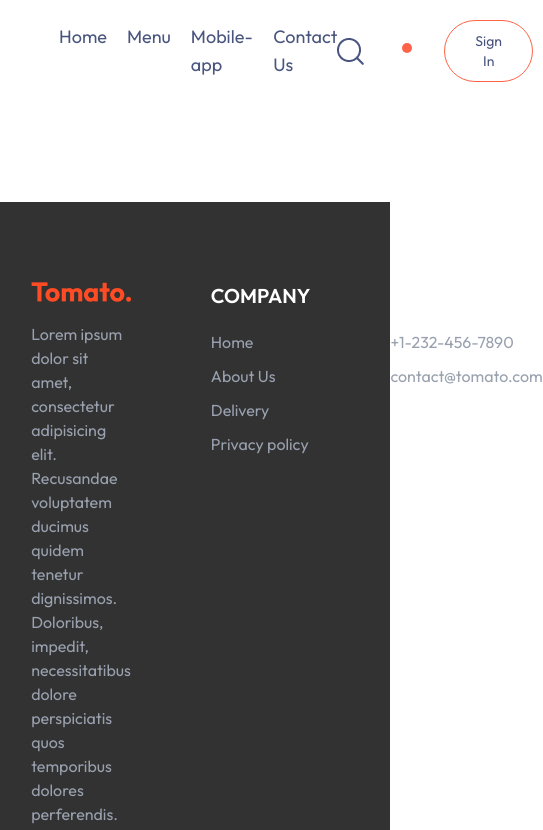
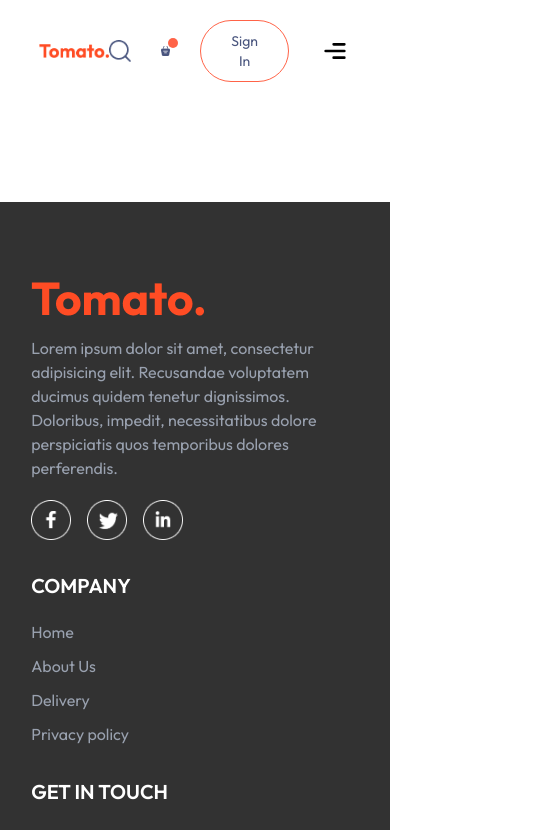
Before and after one commit to Staggs-hertz/food-delivery-pern-website, a React (Vite) app in the folder client/: page /order in a window 390 px wide. Shown: the top 830 px of the page, 543 px wide, since content can reach past the window. Built offline with nearby package versions, Linux system fonts and the light colour scheme.

Commit message:
make the webpage responsive across various screen sizes

```diff
--- a/client/src/assets/assets.js
+++ b/client/src/assets/assets.js
@@ -60,6 +60,9 @@ import bag_icon from "./bag_icon.png";
 import logout_icon from "./logout_icon.png";
 import parcel_icon from "./parcel_icon.png";
 
+import close_icon from "./close_icon.svg";
+import menu_icon from "./menu_icon.svg";
+
 export const assets = {
   logo,
   basket_icon,
@@ -80,6 +83,8 @@ export const assets = {
   logout_icon,
   bag_icon,
   parcel_icon,
+  close_icon,
+  menu_icon,
 };
 
 export const menu_list = [
--- a/client/src/components/Footer.jsx
+++ b/client/src/components/Footer.jsx
@@ -4,7 +4,7 @@ const Footer = () => {
   const currentYear = new Date().getFullYear();
   return (
     <div className="text-gray-400 bg-footer flex flex-col items-center gap-5 pt-20 pb-5 px-[8vw] mt-25">
-      <div className="w-full gap-20 grid grid-cols-[2fr_1fr_1fr]">
+      <div className="w-full gap-20 grid grid-cols-[2fr_1fr_1fr] max-md:flex max-md:flex-col max-md:gap-8">
         {/* footer-content-left */}
         <div className="flex flex-col items-start gap-5">
           <img src={assets.logo} alt="" />
@@ -43,7 +43,9 @@ const Footer = () => {
       </div>
       <hr className="w-full h-0.5 my-5 bg-gray-400 border-none" />
       {/* footer-copyright */}
-      <p>Copyright {currentYear} @ Tomato.com - All Rights Reserved.</p>
+      <p className="max-md:text-center">
+        Copyright {currentYear} @ Tomato.com - All Rights Reserved.
+      </p>
     </div>
   );
 };
--- a/client/src/components/Navbar.jsx
+++ b/client/src/components/Navbar.jsx
@@ -1,18 +1,39 @@
+import { useState } from "react";
 import { assets } from "../assets/assets";
 import { Link, NavLink } from "react-router-dom";
 
 const Navbar = () => {
-  // const [menu, setMenu] useState("home");
+  const [sidebarOpen, setSidebarOpen] = useState(false);
+
   return (
-    <div className="p-5 flex justify-between items-center">
+    <div className="py-5 flex justify-between items-center">
       <Link to="/">
-        <img src={assets.logo} className="w-36" alt="" />
+        <img
+          src={assets.logo}
+          className="w-36 max-md:w-20 max-lg:w-29"
+          alt=""
+        />
       </Link>
-      <nav className="flex gap-5 text-primary text-lg">
+
+      {/* Below are the Navigation menus/links */}
+      <nav
+        className={`flex gap-5 text-primary text-lg ${
+          sidebarOpen
+            ? "max-sm:w-[65%] max-md:w-[60%] max-md:pl-3"
+            : "max-md:w-0 overflow-hidden"
+        } max-md:bg-secondary max-md:h-full max-md:min-h-screen max-md:fixed top-0 right-0 max-md:flex-col max-md:pt-20 max-md:text-white transition-all text-center z-10`}
+      >
+        {/* the close icon for the sidebar */}
+        <img
+          src={assets.close_icon}
+          className="absolute right-11 top-6 w-6 md:hidden"
+          onClick={() => setSidebarOpen(false)}
+          alt=""
+        />
         <NavLink
           to="/"
           className={({ isActive }) =>
-            isActive && "pb-0.5 border-b-2 border-primary"
+            isActive && "pb-0.5 border-b-2 border-primary max-md:border-none"
           }
         >
           Home
@@ -20,7 +41,7 @@ const Navbar = () => {
         <NavLink
           to="/menu"
           className={({ isActive }) =>
-            isActive && "pb-0.5 border-b-2 border-primary"
+            isActive && "pb-0.5 border-b-2 border-primary max-md:border-none"
           }
         >
           Menu
@@ -28,7 +49,7 @@ const Navbar = () => {
         <NavLink
           to="/mobile-app"
           className={({ isActive }) =>
-            isActive && "pb-0.5 border-b-2 border-primary"
+            isActive && "pb-0.5 border-b-2 border-primary max-md:border-none"
           }
         >
           Mobile-app
@@ -36,7 +57,7 @@ const Navbar = () => {
         <NavLink
           to="/contact-us"
           className={({ isActive }) =>
-            isActive && "pb-0.5 border-b-2 border-primary"
+            isActive && "pb-0.5 border-b-2 border-primary max-md:border-none"
           }
         >
           Contact Us
@@ -44,10 +65,10 @@ const Navbar = () => {
       </nav>
 
       {/* Right side of navbar */}
-      <div className="flex items-center gap-10">
-        <img src={assets.search_icon} alt="" />
+      <div className="flex items-center gap-10 max-lg:gap-7.5">
+        <img src={assets.search_icon} className="w-[22px]" alt="" />
         <div className="relative">
-          <img src={assets.basket_icon} alt="" />
+          <img src={assets.basket_icon} className=":w-[22px]" alt="" />
 
           {/* The dot that displays when a product is added to the cart */}
           <div className="absolute min-w-2.5 min-h-2.5 bg-secondary rounded-full -top-2 -right-2" />
@@ -55,6 +76,14 @@ const Navbar = () => {
         <button className="bg-transparent text-sm text-primary border border-secondary py-2.5 px-7.5 rounded-4xl cursor-pointer hover:bg-red-100 transition-colors duration-400">
           Sign In
         </button>
+
+        {/* the open hamburger icon for the sidebar */}
+        <img
+          src={assets.menu_icon}
+          className="md:hidden w-8"
+          onClick={() => setSidebarOpen(true)}
+          alt=""
+        />
       </div>
     </div>
   );
--- a/client/src/pages/Home/Hero.jsx
+++ b/client/src/pages/Home/Hero.jsx
@@ -8,12 +8,12 @@ const Hero = () => {
         initial={{ opacity: 0 }}
         animate={{ opacity: 1 }}
         transition={{ duration: 1.5, ease: "easeIn" }}
-        className="absolute flex flex-col items-start gap-[1.5vw] max-w-[50%] bottom-[10%] left-[6vw]"
+        className="absolute flex flex-col items-start gap-[1.5vw] max-w-[50%] sm:max-w-[65%] bottom-[10%] left-[6vw]"
       >
         <h2 className="font-semibold text-white text-[max(4.5vw,22px)]">
           Order your favourite food here
         </h2>
-        <p className="text-white text-[1vw]">
+        <p className="text-white text-[1vw] max-sm:hidden">
           Choose from a diverse menu featuring a delectable array of dishes
           crafted with the finest ingredients and culinary expertise. Our
           mission is to satisfy your cravings and elevate your dining
```
Also changed, not shown: client/src/assets/close_icon.svg (added), client/src/assets/menu_icon.svg (added).
